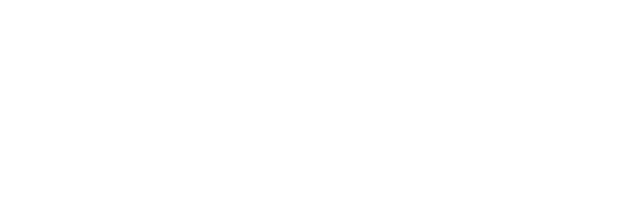
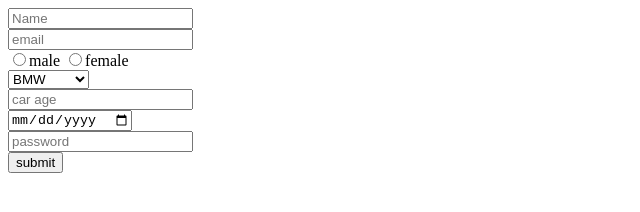
Before and after one commit to acciojob/car-insurance-form-arshad-hash, a website: page main.html in a window 1280 px wide. Shown: the whole page, without its empty margins (0-640 px from the left). Drawn offline with Linux system fonts and the light colour scheme.

Commit message:
created a submission

```diff
--- a/main.html
+++ b/main.html
@@ -8,6 +8,43 @@
 
 <body>
 	<!-- the entire body must be written by student -->
+	<form action="post">
+        <label for="name">
+            <input type="text"id="name" name="name" required placeholder="Name">
+        </label><br>
+        <label for="email">
+            <input type="email"id="email" name="email" required placeholder="email">
+        </label><br>
+        <label for="male">
+            <input type="radio" name="gender" id="male" required>male
+        </label>
+        <label for="female">
+            <input type="radio" name="gender" id="female" required>female
+
+        </label><br>
+        <label for="cars">
+            <select name="Car Brands" id="cars" required>
+                <option value="">BMW</option>
+                <option value="">Audi</option>
+                <option value="">Mercedez</option>
+            </select>
+        </label><br>
+        <label for="carage">
+            <input type="number"id="carage" name="Car Age" required
+             placeholder="car age">
+        </label><br>
+        <label for="dop">
+            <input type="date" required id="dop" name="Date of Purchase">
+        </label><br>
+        <label for="password">
+            <input type="password"id="password" name="Password" required
+             placeholder="password">
+        </label><br>
+
+        <button type="submit">submit</button>
+
+
+    </form>
     <script type="text/javascript" src="./script.js">
 </script>
 
```
